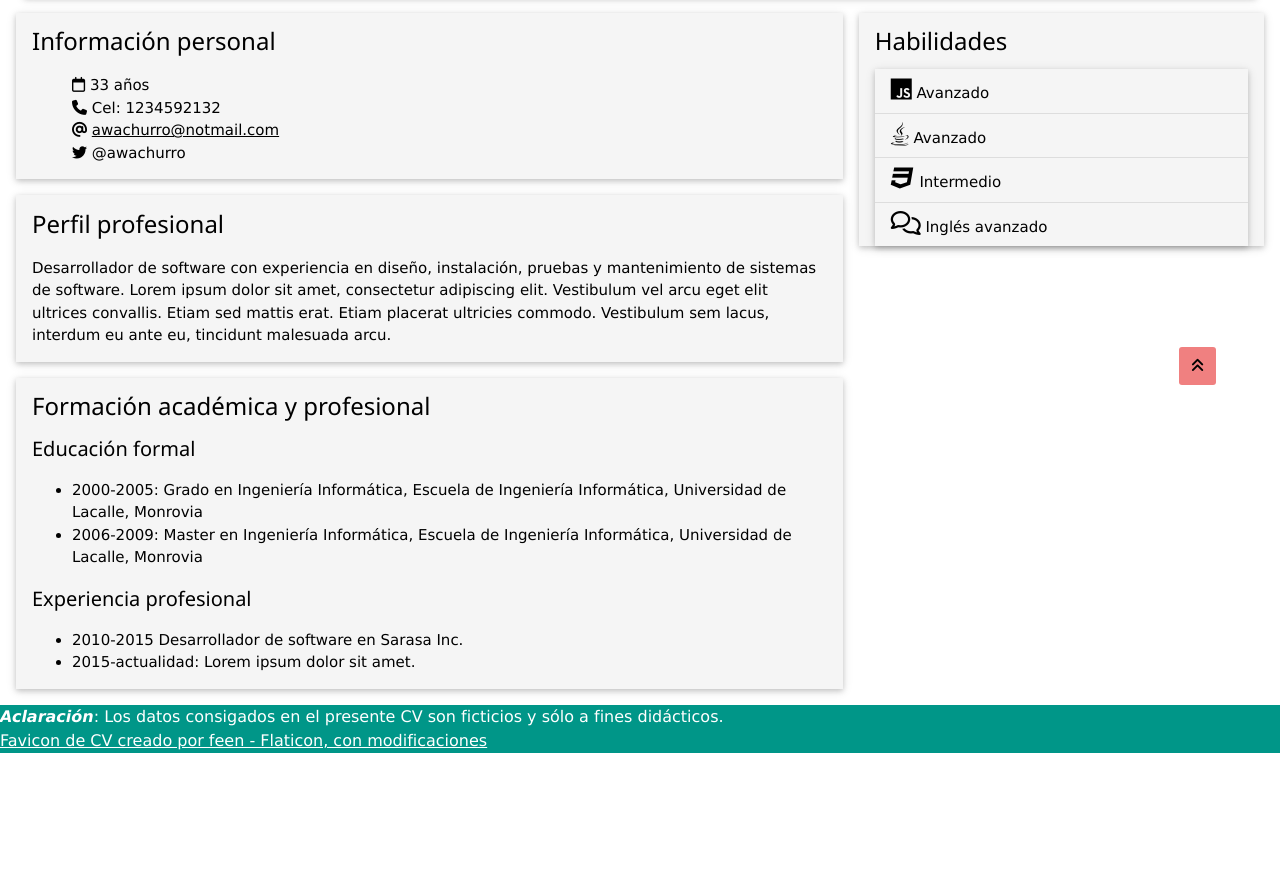
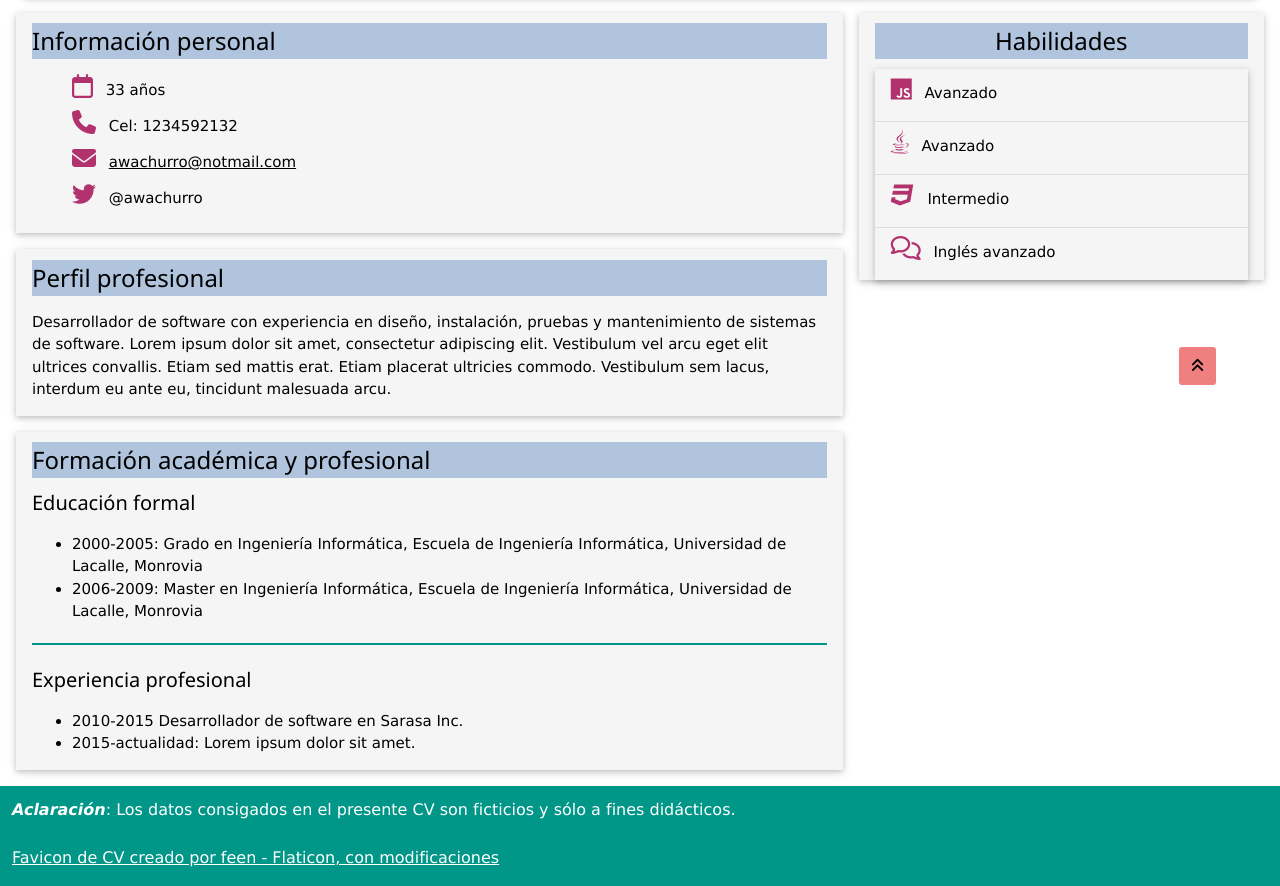
Before and after one commit to rlopezca/cv-ticmas, a plain HTML site: page index.html in a window 1280 px wide. Shown: the part 375-1261 px from the top of the page. Before the commit the page ends 1128 px from the top, so only its background shows below. Drawn offline with nearby package versions, Linux system fonts and the light colour scheme.

Commit message:
A A A A A A A B B B B B B B B B B B B B B B B B B B A A A A A A A A A A A A A A A A A A A A A A A A A A A A A A A A A A A A

```diff
--- a/CSS/estilos_cv.css
+++ b/CSS/estilos_cv.css
@@ -11,6 +11,10 @@ h2 {
     font-family: "Oswald", sans-serif; /* Fuente cargade de Google Fonts */
 }
 
+h3 {
+    background-color: lightsteelblue;
+}
+
 img {
     max-width: 100%; /* evitar que imágenes escalen más del 100% y se deformen/pixelen */
     max-height: 100%;
@@ -18,7 +22,7 @@ img {
 
 nav {
     background-color: #009688;
-    color: white;
+    color: white; /* color texto*/
     margin-bottom: 10px; /* agregamos una separación vertical con resto de página */
 }
 
@@ -26,10 +30,23 @@ footer {
     background-color: #009688;
     font-size:medium;
     color: white;
+    padding: 12px; /* relleno para q texto no quede tan pegado al margen */
+    padding-bottom: 16px;
+}
+
+
+li [class^="fa-"] { /* Personalizar color y espaciado de todos los elementos de clases que comiences con "fa-", dentro de un ítem de lista (en este caso los iconos FontAwesome)...*/
+    color: rgb(177, 50, 109);
+    margin-right: 8px;
+    margin-bottom: 12px;
+}
+
+hr {
+    border: 1px solid #009688; /* damos estilo a separador horizontal*/
 }
 
 .w3-card {
-    background-color: whitesmoke;
+    background-color: whitesmoke; /* color fondo de tarjetas (clase w3-card)*/
 }
 
 .ulSolotexto {
@@ -48,7 +65,7 @@ footer {
     border-radius: 3px; /* Redondear el borde */
 }
 
-#btnAinicio:hover { /* cambia fondo de botón al sobrevolarlo */
+#btnAinicio:hover { /* pseudoclase que permite alterar el estilo del elemento al sobrevolarlo (en este caso cambia fondo de botón)*/
     background-color: grey;
 }
 
@@ -65,3 +82,7 @@ footer {
 #fotoPerfil {
     margin-top: 8px;
 }
+
+#habilidades h3 {
+    text-align: center;
+}
--- a/index.html
+++ b/index.html
@@ -87,11 +87,13 @@
 
 <!-- Contenido -->
 <body>
-    <a href="#inicio"> <button  id= "btnAinicio" title= "Volver a inicio"> <span class= "fa-solid  fa-angles-up" > </span> </button> </a> <!-- Botón p volver a tope de pág. (Inicio) -->
+    <a href="#inicio"> <button  id= "btnAinicio" title= "Volver a inicio"> <span class= "fa-solid  fa-angles-up" > </span> </button> </a> <!-- Botón p volver a tope de pág. (Inicio) mediante hipervínculo-->
 
-    <header class="w3-container">
+    <header class="w3-container"> <!-- clase `w3-container` genera conendor con "padding" simétrcio predefinido a ambos lados-->
         <nav class="w3-bar" id="inicio"> <!-- barra de navegación con enlaces a las distintas secciones (indicadas con "#idSección)")-->
-            <a class="w3-bar-item w3-button w3-mobile" href="#infoPersonal"> Información personal </a>
+            <a class="w3-bar-item w3-button w3-mobile" href="#infoPersonal"> Información personal </a>  <!--clase `w3-mobile`: elemento se mostrará como elemento de bloque en tamaños de pantallas típicos de móviles.
+            Clase `w3-bar-item`:espaciado, alineación y distribución uniforme.
+        Clase `w3-button`:efecto cabio de color al sobrevolar botón, lo mismo se puede lograr usando pseudoclase `:hover` y definiendo estilo-->
             <a class="w3-bar-item w3-button w3-mobile" href="#perfilProf"> Perfil profesional </a>
             <a class="w3-bar-item w3-button w3-mobile" href="#formacion"> Formación y experiencia </a>
             <a class="w3-bar-item w3-button w3-mobile" href="#habilidades"> Habilidades </a>
@@ -107,8 +109,9 @@
                 </div>
 
                 <div class="w3-container w3-third"> <!-- Asignar espacio horiz. restante (1/3) al contenido sgte. -->
-                    <img class="w3-round" id="fotoPerfil" src="https://randomuser.me/api/portraits/men/72.jpg" alt="Foto de perfil"> <!--La clase "w3-round" redondea borde de imagen -->
-                    <br>
+                    <div>
+                        <img class="w3-round" id="fotoPerfil" src="https://randomuser.me/api/portraits/men/72.jpg" alt="Foto de perfil"> <!--La clase "w3-round" redondea borde de imagen -->
+                    </div>
                     <button type="button" id="btnPerfil" title="Cambiar imágen">Conocé a mi mascota</button>
                 </div>
             </div> <!--Cierre tarjeta-->
@@ -122,10 +125,10 @@
                     <h3>Información personal</h3>
 
                 <ul class="ulSolotexto">
-                    <li> <span class="fa-regular fa-calendar"></span> 33 años</li> <!-- Íconos de fuente externa (Font Awesome) usando elemento <span> (tb puede usarse <i>)-->
-                    <li> <span class="fa-solid fa-phone"></span> Cel: 1234592132</li>
-                    <li> <span class="fa-solid fa-at"></span> <a href="mailto:awachurro@notmail.com">awachurro@notmail.com</a> </li> <!-- href="mailto:..." crea enlace interactivo a mail en cuestión-->
-                    <li> <span class="fa-brands fa-twitter"></span> @awachurro </li>
+                    <li> <span class="fa-regular fa-calendar w3-xlarge"></span> 33 años</li> <!-- Íconos de fuente externa (Font Awesome) usando elemento <span> (tb puede usarse <i>); clase `w3-(size)` determina tamaño de icono (e.g. "small", "xxlarge", etc.)-->
+                    <li> <span class="fa-solid fa-phone w3-xlarge"></span> Cel: 1234592132</li>
+                    <li> <span class="fa-solid fa-envelope w3-xlarge"></span> <a href="mailto:awachurro@notmail.com">awachurro@notmail.com</a> </li> <!-- href="mailto:..." crea enlace interactivo a mail en cuestión-->
+                    <li> <span class="fa-brands fa-twitter w3-xlarge"></span> @awachurro </li>
                 </ul>
             </section>
 
@@ -144,7 +147,7 @@
                     <li>2000-2005: Grado en Ingeniería Informática, Escuela de Ingeniería Informática, Universidad de Lacalle, Monrovia </li>
                     <li>2006-2009: Master en Ingeniería Informática, Escuela de Ingeniería Informática, Universidad de Lacalle, Monrovia</li>
                 </ul>
-
+                <hr> <!--Separador horizontal-->
                 <h4>Experiencia profesional</h4>
                     <ul>
                         <li>2010-2015 Desarrollador de software en Sarasa Inc.</li>
@@ -173,6 +176,7 @@
    <em style= "font-weight: bold">
     Aclaración</em>: Los datos consigados en el presente CV son ficticios y sólo a fines didácticos.
     <br> <!-- Salto de línea -->
+    <br>
     <a href="https://www.flaticon.com/free-icons/resume-and-cv" title="resume and cv icons">Favicon de CV creado por feen - Flaticon, con modificaciones</a>
    </footer>
 
```
Also changed, not shown: imagenes/cat-2083492_rsz128.jpg.
